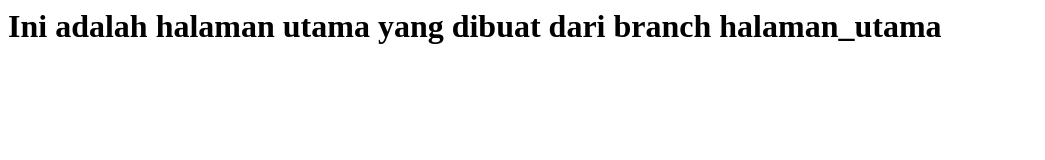
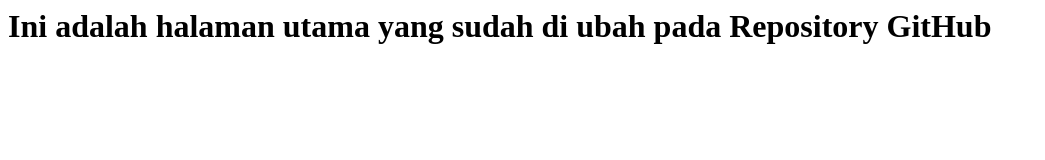
Before and after one commit to muhammadzakizn/MyProject, a plain HTML site: page index.html in a window 1280 px wide. Shown: the whole page, without its empty margins (0-1045 px from the left). Drawn offline with Linux system fonts and the light colour scheme.

Commit message:
Update index.html via GitHub
gamelab.id

```diff
--- a/index.html
+++ b/index.html
@@ -4,7 +4,7 @@
     </head>
     <body>
         <h1>
-            Ini adalah halaman utama yang dibuat dari branch halaman_utama
+            Ini adalah halaman utama yang sudah di ubah pada Repository GitHub
         </h1>
     </body>
 </html>
```
